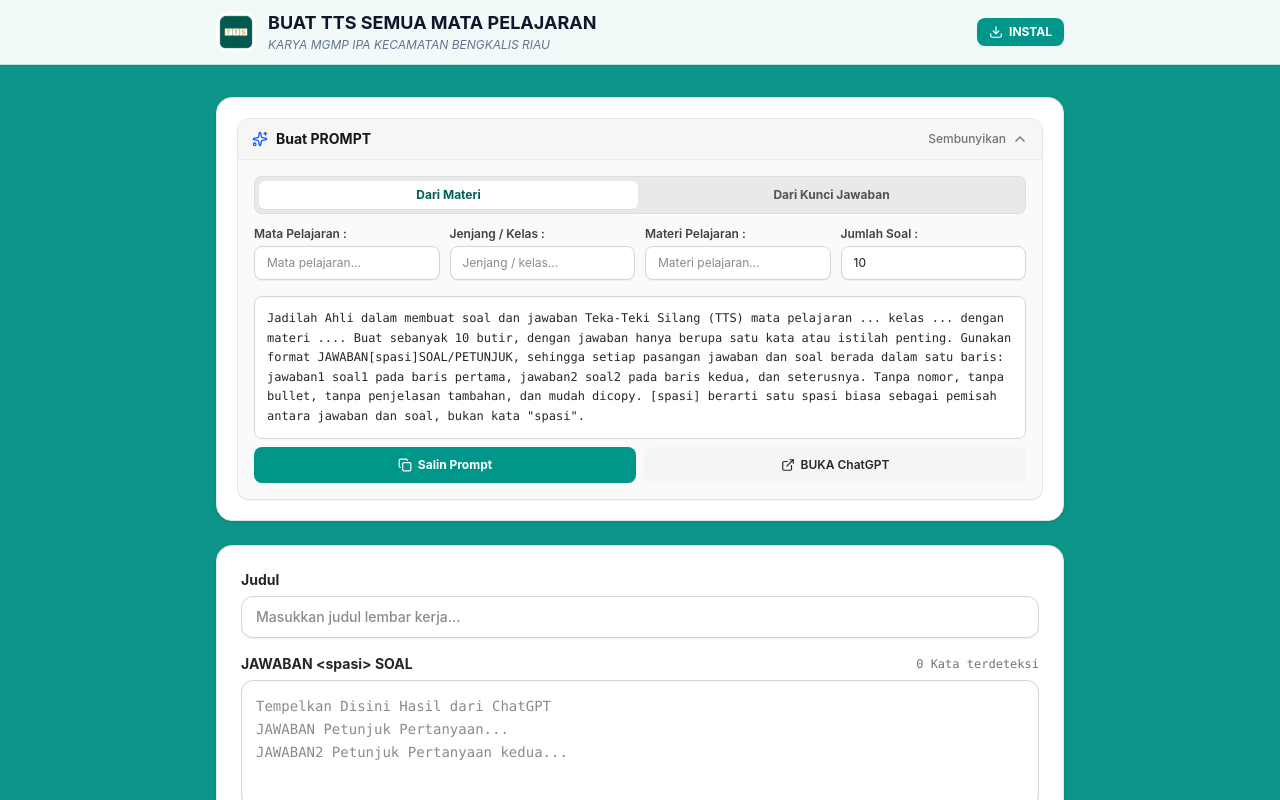
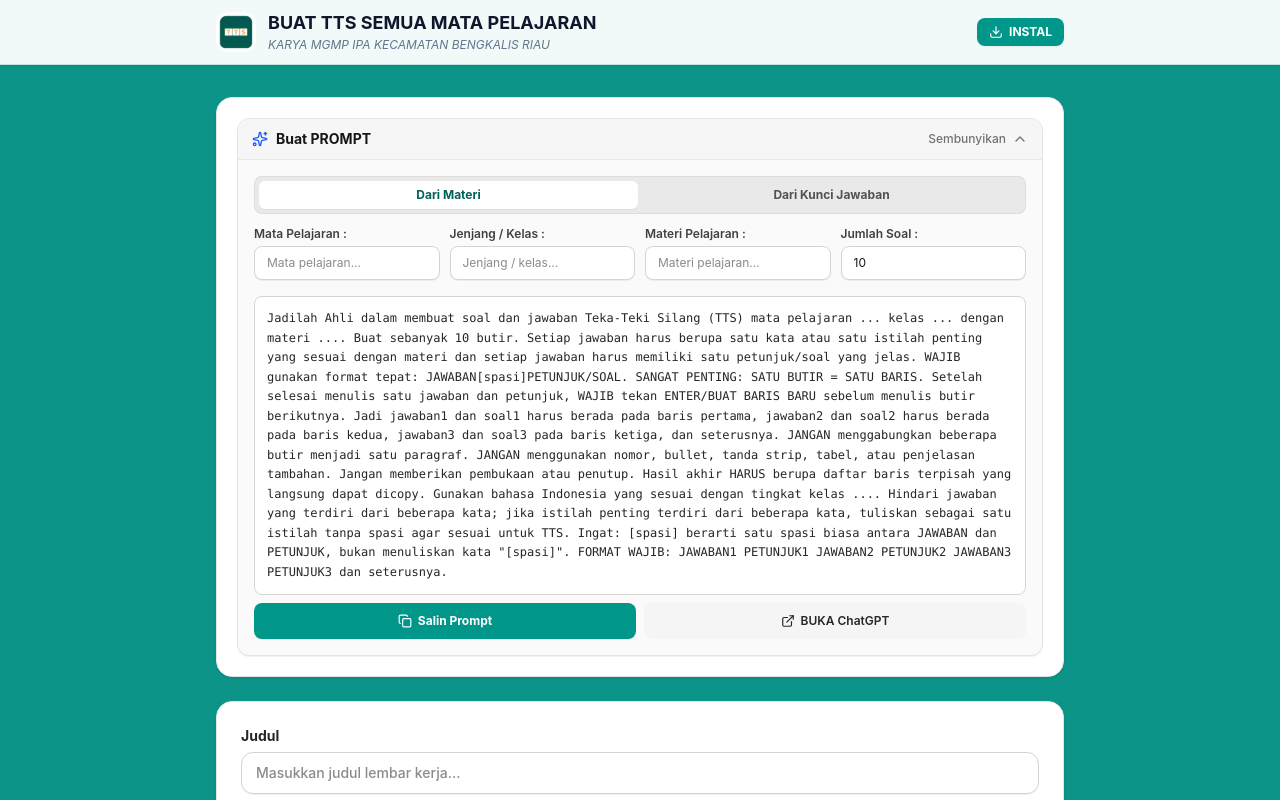
Before and after one commit to hijabgurubertuah/ttsmgmp, a React (Vite) app: page / in a window 1280 px wide. Shown: the top 800 px of the page. Built offline with nearby package versions, Linux system fonts and the light colour scheme; no server answers; the database is empty.

Commit message:
feat: enhance AI prompt for TTS generation
Refine the prompt instructions to strictly enforce the "one line per item" format and prevent the AI from adding numbering, bullets, or conversational filler, ensuring cleaner parsing of the generated content.

```diff
--- a/src/components/WorksheetGenerator.tsx
+++ b/src/components/WorksheetGenerator.tsx
@@ -286,7 +286,11 @@ export const WorksheetGenerator: React.FC = () => {
     const topic = promptTopic.trim() || '...';
     const count = promptCount.trim() || '...';
 
-    return `Jadilah Ahli dalam membuat soal dan jawaban Teka-Teki Silang (TTS) mata pelajaran ${subject} kelas ${grade} dengan materi ${topic}. Buat sebanyak ${count} butir, dengan jawaban hanya berupa satu kata atau istilah penting. Gunakan format JAWABAN[spasi]SOAL/PETUNJUK, sehingga setiap pasangan jawaban dan soal berada dalam satu baris: jawaban1 soal1 pada baris pertama, jawaban2 soal2 pada baris kedua, dan seterusnya. Tanpa nomor, tanpa bullet, tanpa penjelasan tambahan, dan mudah dicopy. [spasi] berarti satu spasi biasa sebagai pemisah antara jawaban dan soal, bukan kata "spasi".`;
+    return `Jadilah Ahli dalam membuat soal dan jawaban Teka-Teki Silang (TTS) mata pelajaran ${subject} kelas ${grade} dengan materi ${topic}. Buat sebanyak ${count} butir. Setiap jawaban harus berupa satu kata atau satu istilah penting yang sesuai dengan materi dan setiap jawaban harus memiliki satu petunjuk/soal yang jelas. WAJIB gunakan format tepat: JAWABAN[spasi]PETUNJUK/SOAL. SANGAT PENTING: SATU BUTIR = SATU BARIS. Setelah selesai menulis satu jawaban dan petunjuk, WAJIB tekan ENTER/BUAT BARIS BARU sebelum menulis butir berikutnya. Jadi jawaban1 dan soal1 harus berada pada baris pertama, jawaban2 dan soal2 harus berada pada baris kedua, jawaban3 dan soal3 pada baris ketiga, dan seterusnya. JANGAN menggabungkan beberapa butir menjadi satu paragraf. JANGAN menggunakan nomor, bullet, tanda strip, tabel, atau penjelasan tambahan. Jangan memberikan pembukaan atau penutup. Hasil akhir HARUS berupa daftar baris terpisah yang langsung dapat dicopy. Gunakan bahasa Indonesia yang sesuai dengan tingkat kelas ${grade}. Hindari jawaban yang terdiri dari beberapa kata; jika istilah penting terdiri dari beberapa kata, tuliskan sebagai satu istilah tanpa spasi agar sesuai untuk TTS. Ingat: [spasi] berarti satu spasi biasa antara JAWABAN dan PETUNJUK, bukan menuliskan kata "[spasi]". FORMAT WAJIB:
+JAWABAN1 PETUNJUK1
+JAWABAN2 PETUNJUK2
+JAWABAN3 PETUNJUK3
+dan seterusnya.`;
   }, [promptSubject, promptGrade, promptTopic, promptCount]);
 
   // Prompt Tab 2: Dari Kunci Jawaban Satu Kata (dipisahkan koma)
@@ -294,7 +298,11 @@ export const WorksheetGenerator: React.FC = () => {
     const subject = (promptAnswersSubject.trim() || promptSubject.trim()) || '...';
     const answers = promptAnswersList.trim() || '.......';
 
-    return `Jadilah Ahli dalam membuat soal Teka-Teki Silang (TTS) mata pelajaran ${subject} untuk jawaban berikut ${answers}. Gunakan format JAWABAN[spasi]SOAL/PETUNJUK, sehingga setiap pasangan jawaban dan soal berada dalam satu baris: jawaban1 soal1 pada baris pertama, jawaban2 soal2 pada baris kedua, dan seterusnya. Tanpa nomor, tanpa bullet, tanpa penjelasan tambahan, dan mudah dicopy. [spasi] berarti satu spasi biasa sebagai pemisah antara jawaban dan soal, bukan kata "spasi".`;
+    return `Jadilah Ahli dalam membuat petunjuk/soal Teka-Teki Silang (TTS) mata pelajaran ${subject} untuk daftar kunci jawaban berikut: ${answers}. Setiap jawaban harus memiliki satu petunjuk/soal yang jelas. WAJIB gunakan format tepat: JAWABAN[spasi]PETUNJUK/SOAL. SANGAT PENTING: SATU BUTIR = SATU BARIS. Setelah selesai menulis satu jawaban dan petunjuk, WAJIB tekan ENTER/BUAT BARIS BARU sebelum menulis butir berikutnya. Jadi jawaban1 dan soal1 harus berada pada baris pertama, jawaban2 dan soal2 harus berada pada baris kedua, dan seterusnya. JANGAN menggabungkan beberapa butir menjadi satu paragraf. JANGAN menggunakan nomor, bullet, tanda strip, tabel, atau penjelasan tambahan. Jangan memberikan pembukaan atau penutup. Hasil akhir HARUS berupa daftar baris terpisah yang langsung dapat dicopy. Ingat: [spasi] berarti satu spasi biasa antara JAWABAN dan PETUNJUK, bukan menuliskan kata "[spasi]". FORMAT WAJIB:
+JAWABAN1 PETUNJUK1
+JAWABAN2 PETUNJUK2
+JAWABAN3 PETUNJUK3
+dan seterusnya.`;
   }, [promptAnswersSubject, promptSubject, promptAnswersList]);
 
   const currentActivePrompt = promptActiveTab === 'topic' ? generatedPromptTab1 : generatedPromptTab2;
```
